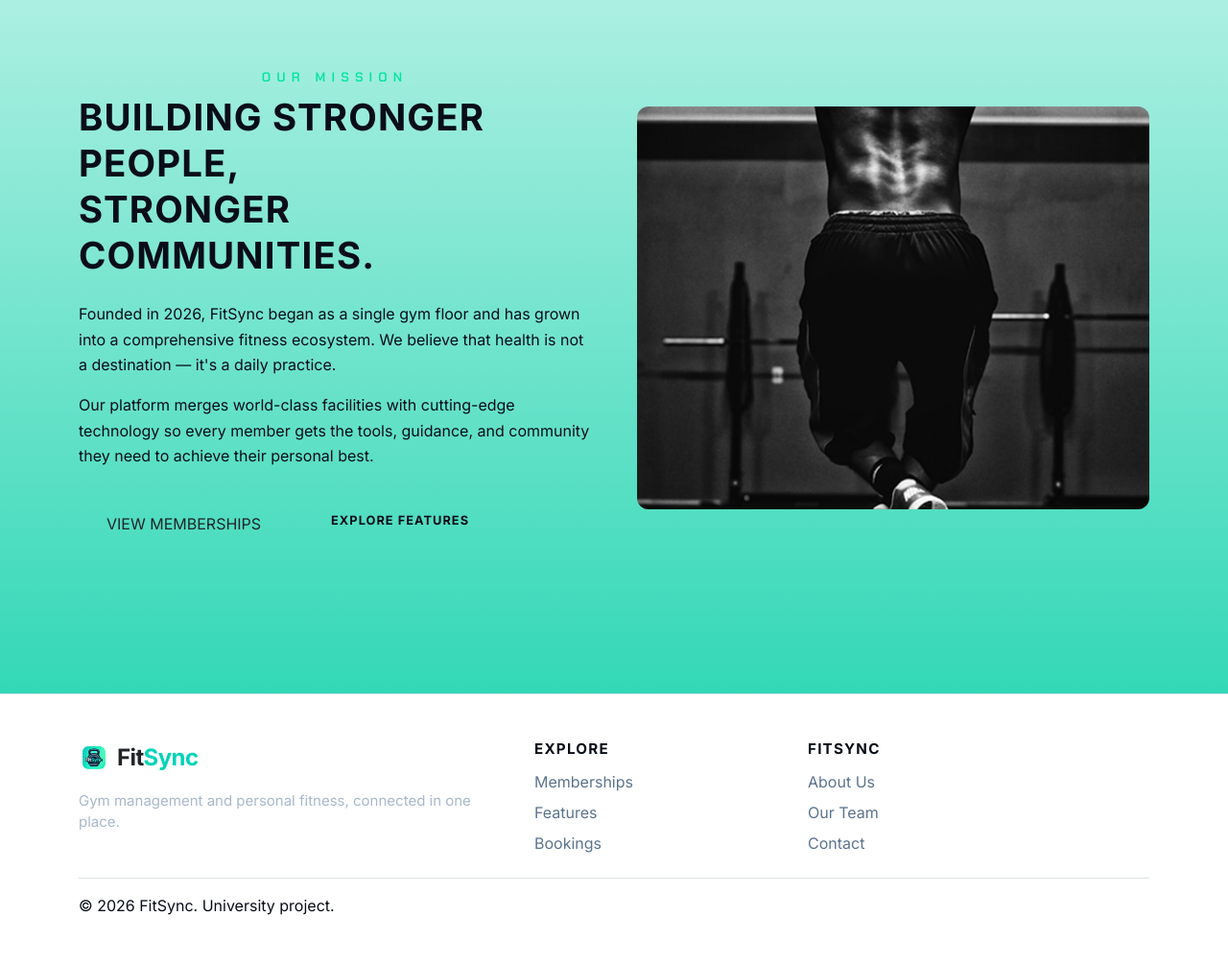
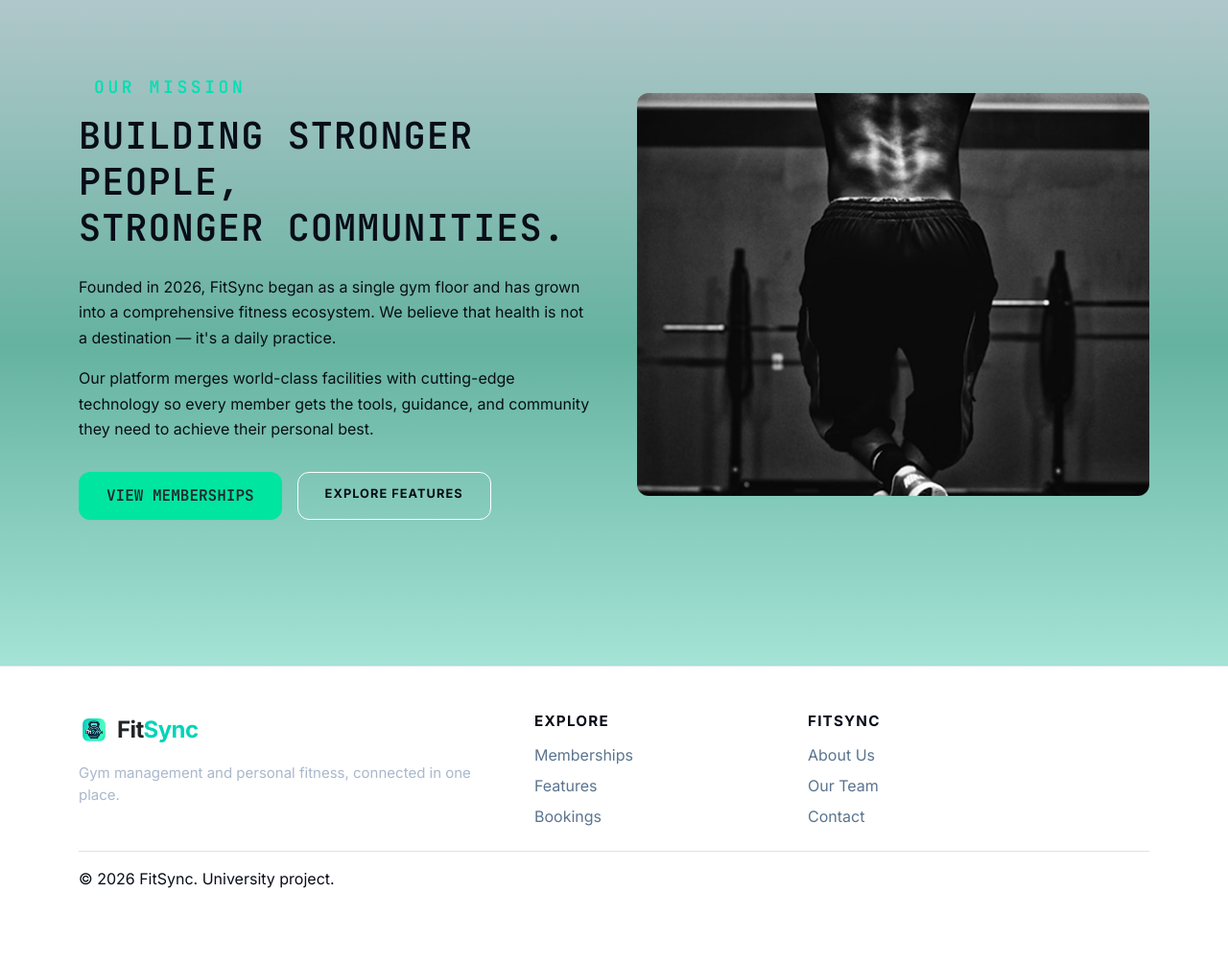
Before and after one commit to hanshineeteeluckdherry-rgb/FitSync, a Django app: page /aboutus/ in a window 1280 px wide. Shown: the part 500-1504 px from the top of the page at 96% size. After the commit the page ends 1426 px from the top, so only its background shows below. Run offline with Django 5.2, Linux system fonts and the light colour scheme.

Commit message:
Button fix

```diff
--- a/static/css/about.css
+++ b/static/css/about.css
@@ -1,16 +1,41 @@
 @import url('https://fonts.googleapis.com/css2?family=Bebas+Neue&family=JetBrains+Mono:wght@500;600&display=swap');
 @import url('https://fonts.googleapis.com/css2?family=Anton&family=Chakra+Petch:wght@600&display=swap');
 
+html[data-theme="dark"],
 :root {
-    --auth-navy: #07152d;
-    --auth-navy-soft: #0c1c35;
-    --auth-panel: #0b172b;
-    --auth-field: #101f37;
-    --auth-border: #21334e;
-    --auth-text: #f7fbff;
-    --auth-muted: #a9bad3;
-    --auth-green: #00dfb3;
-    --auth-green-strong: #00cda4;
+    --page-bg-gradient: linear-gradient(
+        180deg,
+        #091d34 0%,
+        #082a38 45%,
+        #0b3a3b 75%,
+        #074d44 100%
+    );
+    --hero-overlay-gradient: linear-gradient(
+        180deg,
+        rgba(9, 29, 52, 0.45) 0%,
+        rgba(9, 29, 52, 0.70) 65%,
+        #091d34 100%
+    );
+    --text-primary: #FFFFFF;
+    --text-muted: rgba(255, 255, 255, 0.85);
+}
+
+html[data-theme="light"] {
+    --page-bg-gradient: linear-gradient(
+        180deg,
+         #eef5f3 0%,
+        #b7c9ce 35%,
+        #65b2a0 70%,
+        #a4e3d5 100%
+    );
+    --hero-overlay-gradient: linear-gradient(
+        180deg,
+        rgba(15, 30, 42, 0.65) 0%,
+        rgba(26, 51, 60, 0.80) 65%,
+        #74a79b 100%
+    );
+    --text-primary: #080d17;
+    --text-muted: #3a4d5f;
 }
 
 .auth-body {
@@ -26,11 +51,12 @@
 }
 
 .about-page {
-    color: var(--about-text-main);
+    color: var(--text-primary);
     min-height: 100vh;
-    background: var(--about-page-bg);
+    background: var(--page-bg-gradient);
     padding-bottom: 80px;
-    transition: background 0.3s ease, color 0.3s ease;
+    transition: background 0.3s ease, color 0.1s ease;
+    overflow:hidden;
 }
 
 .section-subtitle {
@@ -39,7 +65,7 @@
     font-family: "Chakra Petch","JetBrains Mono" !important;
     font-size: 0.85rem;
     font-style: normal;
-    font-weight: 600;
+    font-weight: bold;
     line-height: 19.2px; /* 160% */
     letter-spacing: 0.45em;
     text-transform: uppercase;
@@ -74,13 +100,9 @@
 .about-hero-overlay {
     position: absolute;
     inset: 0;
-    background: linear-gradient(
-        180deg,
-        rgba(7, 21, 45, 0.40) 0%,
-        rgba(7, 21, 45, 0.50) 70%,
-        #07142b 100%
-    );
+    background: var(--hero-overlay-gradient);
     z-index: 1;
+    transition: background 0.1s ease;
 }
 
 .hero-title {
@@ -98,9 +120,36 @@
     margin:0 auto;
 }
 
+.hero-subtitle{
+    color: #00E5A0 !important;
+    font-family: 'Chakra Petch', 'JetBrains Mono', monospace !important;
+    font-size: 0.85rem !important;
+    font-weight: 600 !important;
+    letter-spacing: 0.45em !important;
+    text-transform: uppercase !important;
+}
+
+
+
 .about-mission {
+    text-align: left;
     padding-top: 40px;
     padding-bottom: 80px;
+}
+
+.mission-subtitle {
+    display:flex;
+    color: #00dfb3;
+    background: var(--mission-badge-bg);
+    border: 1px solid var(--mission-badge-border);
+    padding: 6px 16px;
+    border-radius: 20px;
+    font-family: 'JetBrains Mono', monospace !important;
+    font-size: large;
+    font-weight: bold;
+    letter-spacing: 0.2em !important;
+    text-transform: uppercase !important;
+    align-items:flex-start;
 }
 
 .section-title {
@@ -108,7 +157,9 @@
     font-weight: 800;
     line-height: 1.25;
     letter-spacing: 0.03em;
-    color: var(--about-text-main);
+    color: var(--text-primary);
+    text-align: left;
+    font-family:"JetBrains Mono"
 }
 
 .section-text {
@@ -125,6 +176,10 @@
     align-items: center;
     gap: 8px;
     align-self: stretch;
+    border-radius: 12px;
+    background: #00E5A0;
+    font-family:"JetBrains Mono";
+    font-weight:bold;
 }
 
 .btn-fitsync-primary:hover {
@@ -141,10 +196,11 @@
     letter-spacing: 0.08em;
     padding: 12px 28px;
     border-radius: 6px;
-    border: 1px solid var(--about-btn-ghost-border);
+    border: 1px solid #FFFFFF;
     text-decoration: none;
     display: inline-block;
-    transition: all 0.2s ease-in-out;
+    transition: all 0.1s ease-in-out;
+    border-radius: 12px;
 }
 
 .btn-fitsync-outline:hover {
@@ -158,7 +214,7 @@
     overflow: hidden;
     border: 1px solid var(--about-img-border);
     box-shadow: var(--about-img-shadow);
-    transition: border 0.3s ease, box-shadow 0.3s ease;
+    transition: border 0.3s ease, box-shadow 0.1s ease;
 }
 
 .about-image-wrapper img {
--- a/templates/aboutus/aboutus.html
+++ b/templates/aboutus/aboutus.html
@@ -13,7 +13,7 @@
     <section class="about-hero" style="background: url('{% static 'img/about/gyminterior.png' %}') center/cover no-repeat;">
         <div class="about-hero-overlay"></div>
         <div class="container text-center position-relative z-2">
-            <span class="section-subtitle d-block mb-2">ABOUT FITSYNC</span>
+            <span class="hero-subtitle d-block mb-2">ABOUT FITSYNC</span>
             <h1 class="hero-title">MORE THAN A GYM.</h1>
         </div>
     </section>
@@ -23,7 +23,7 @@
             <div class="row align-items-center g-5">
 
                 <div class="col-lg-6">
-                    <span class="section-subtitle d-block mb-2">OUR MISSION</span>
+                    <span class="mission-subtitle d-block mb-2">OUR MISSION</span>
                     <h2 class="section-title mb-4">BUILDING STRONGER PEOPLE,<br>STRONGER COMMUNITIES.</h2>
 
                     <p class="section-text">
```
